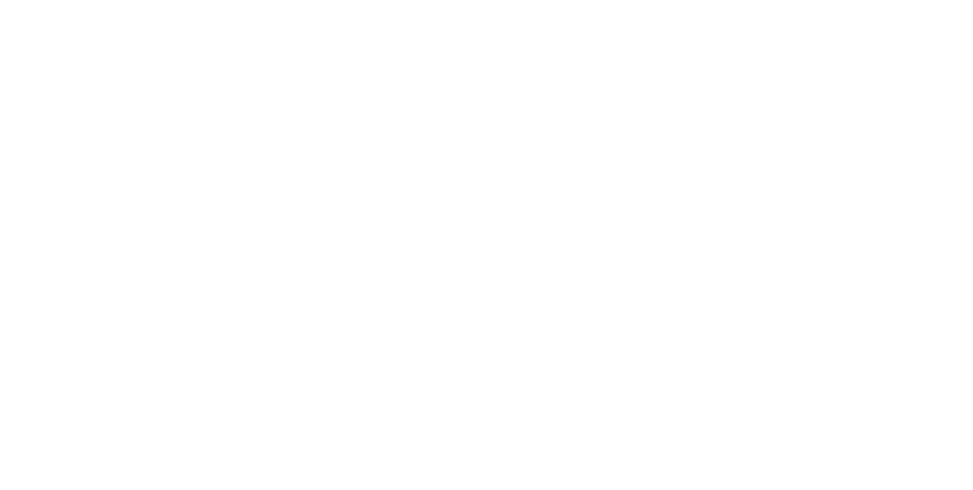
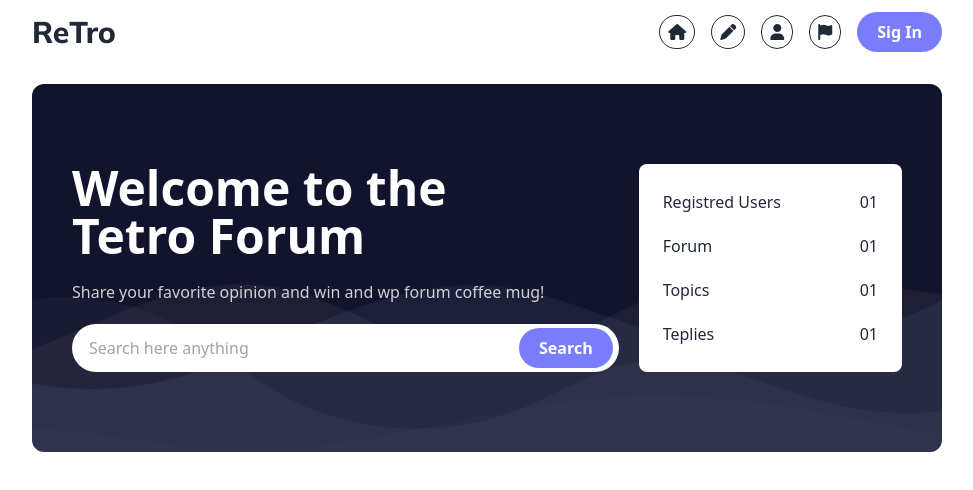
Before and after one commit to sabbir-hosen-dev/RetroForum, a plain HTML site: page index.html in a window 1280 px wide. Shown: the whole page, without its empty margins (153-1126 px from the left). Drawn offline with nearby package versions, Linux system fonts and the light colour scheme.

Commit message:
nav and banner section add

```diff
--- a/index.html
+++ b/index.html
@@ -1,5 +1,5 @@
 <!DOCTYPE html>
-<html lang="en">
+<html lang="en" data-theme="light">
 <head>
   <meta charset="UTF-8">
   <meta name="viewport" content="width=device-width, initial-scale=1.0">
@@ -12,6 +12,8 @@
 <link href="https://cdn.jsdelivr.net/npm/daisyui@4.12.12/dist/full.min.css" rel="stylesheet" type="text/css" />
 <script src="https://cdn.tailwindcss.com"></script>
 
+<link rel="stylesheet" href="https://cdnjs.cloudflare.com/ajax/libs/font-awesome/6.6.0/css/all.min.css" integrity="sha512-Kc323vGBEqzTmouAECnVceyQqyqdsSiqLQISBL29aUW4U/M7pSPA/gEUZQqv1cwx4OnYxTxve5UMg5GT6L4JJg==" crossorigin="anonymous" referrerpolicy="no-referrer" />
+
 <link rel="shortcut icon" href="images/logo.png" type="image/x-icon">
 
 <link rel="stylesheet" href="style.css">
@@ -21,12 +23,11 @@
     theme: {
       extend: {
         colors: {
-          clifford: '#da373d',
           primary: "#797DFC",
           gray: " #12132d99",
           hover:"#797dfc1a",
-          text:"#12132",
-          text2: "#12132d99",
+          text:"#12132D",
+          text2: "#ffffffcc",
           green: "#10B981"
         },
         fontFamily : {
@@ -38,10 +39,62 @@
   }
 </script>
 
+<style type="text/tailwindcss">
+  @layer utilities {
+    .wrap{
+      @apply container m-auto px-5 max-w-[950px];
+    }
+    .p-btn{
+      @apply cursor-pointer px-5 py-2 rounded-full font-bold hover:bg-hover transition duration-300 hover:text-text   bg-primary text-white;
+    }
+  }
+</style>
+<link rel="stylesheet" href="style.css">
 </head>
-<body>
+<body class="text-inter">
 
+  <header class="wrap">
+    <nav class="flex justify-between items-center py-3">
+      <div class="logo"><h2 class="font-extrabold font-mulish text-3xl ">ReTro</h2></div>
+      <div class="icons">
 
+      </div>
+      <div class="nav-btns">
+        <div class="flex gap-4 items-center">
+          <i class="fa-solid fa-house border-[1px] rounded-full p-2 cursor-pointer "></i>
+          <i class="fa-solid fa-pen border-[1px] rounded-full p-2 cursor-pointer"></i>
+          <i class="fa-solid fa-user border-[1px] rounded-full p-2 cursor-pointer"></i>
+          <i class="fa-solid fa-flag border-[1px] rounded-full p-2 cursor-pointer"></i>
+          <button class="p-btn">Sig In</button>
+        </div>
+
+      </div>
+    </nav>
+  </header>
+
+  <main>
+    <section class="wrap ">
+      <div class=" banner  rounded-xl mt-5 mb-5 grid grid-cols-3 gap-5 py-20 p-10">
+        <div class="content col-span-3 md:col-span-2">
+            <h1 class="text-white font-extrabold text-5xl mb-2" >Welcome to the <br> <span>Tetro Forum</span> </h1>
+            <p class="text-text2 my-5">Share your favorite opinion and win and wp forum coffee mug!</p>
+
+          <div class="relative">
+            <input class="input w-full  font-[500] rounded-full pr-24" type="text" placeholder="Search here anything">
+            <button class="p-btn absolute right-[6px] top-1">Search</button>
+          </div>
+        </div>
+        <div class="bg-white rounded-lg p-6 col-span-3 md:col-span-1 flex flex-col justify-center gap-5">
+          <div class="flex justify-between"><p>Registred Users</p> <p>01</p></div>
+          <div class="flex justify-between"><p>Forum</p> <p>01</p></div>
+          <div class="flex justify-between"><p>Topics</p> <p>01</p></div>
+          <div class="flex justify-between"><p>Teplies</p> <p>01</p></div>
+        </div>
+      </div>
+    </section>
+  </main>
+
+  <footer></footer>
 
   <!-- script  -->
    <script src="js/custom.js"></script>
--- a/style.css
+++ b/style.css
@@ -0,0 +1,8 @@
+.banner{
+    background:#12132D;
+    background-image: url("images/bgbanner.png");
+    background-position: center bottom -100px;
+    background-size: cover;
+    background-repeat: no-repeat;
+    /* color: #ffffffcc; */
+}
```
Also changed, not shown: images/flag.png (added), images/home.png (added), images/pen.png (added), images/profile.png (added).
